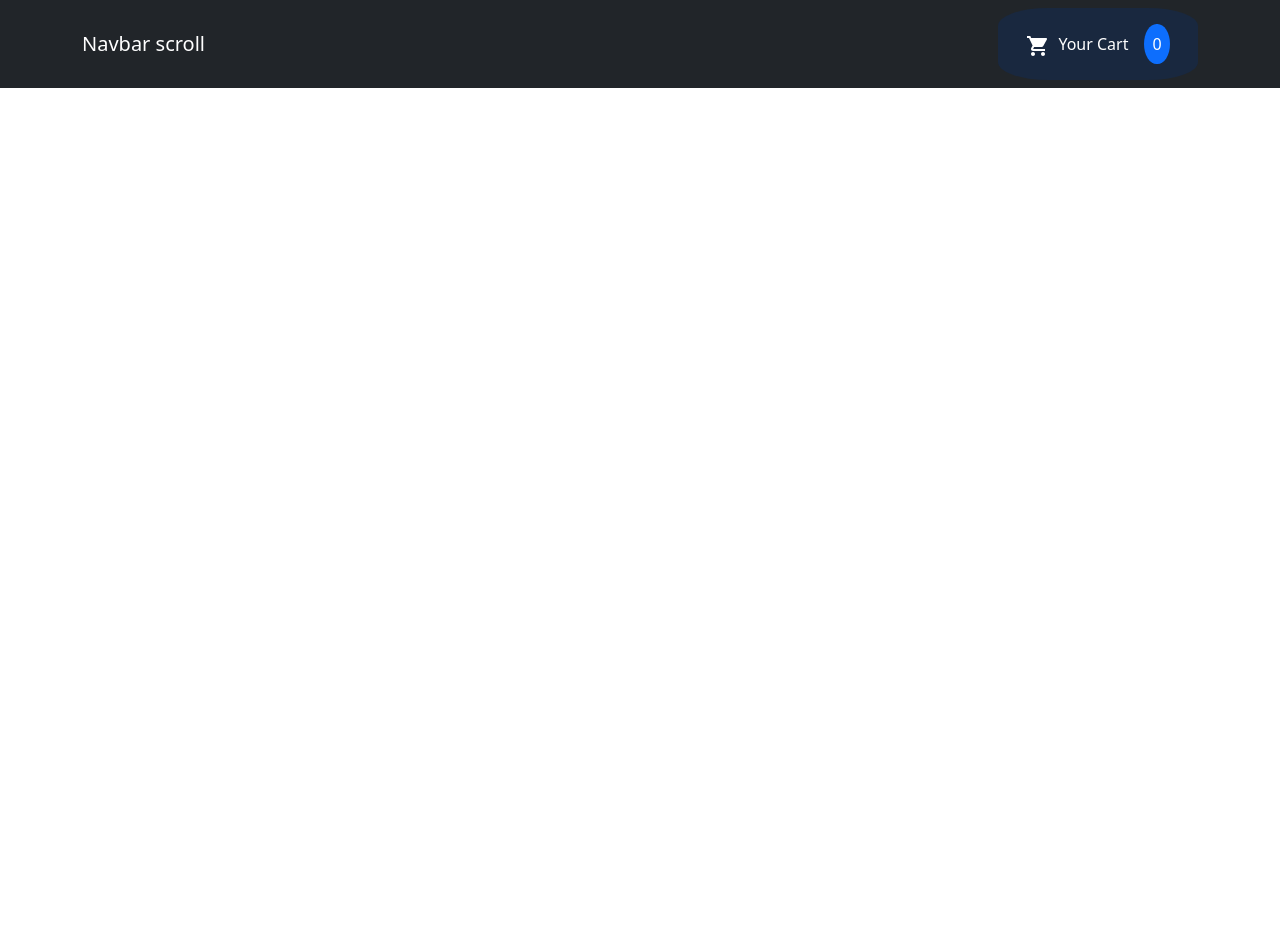
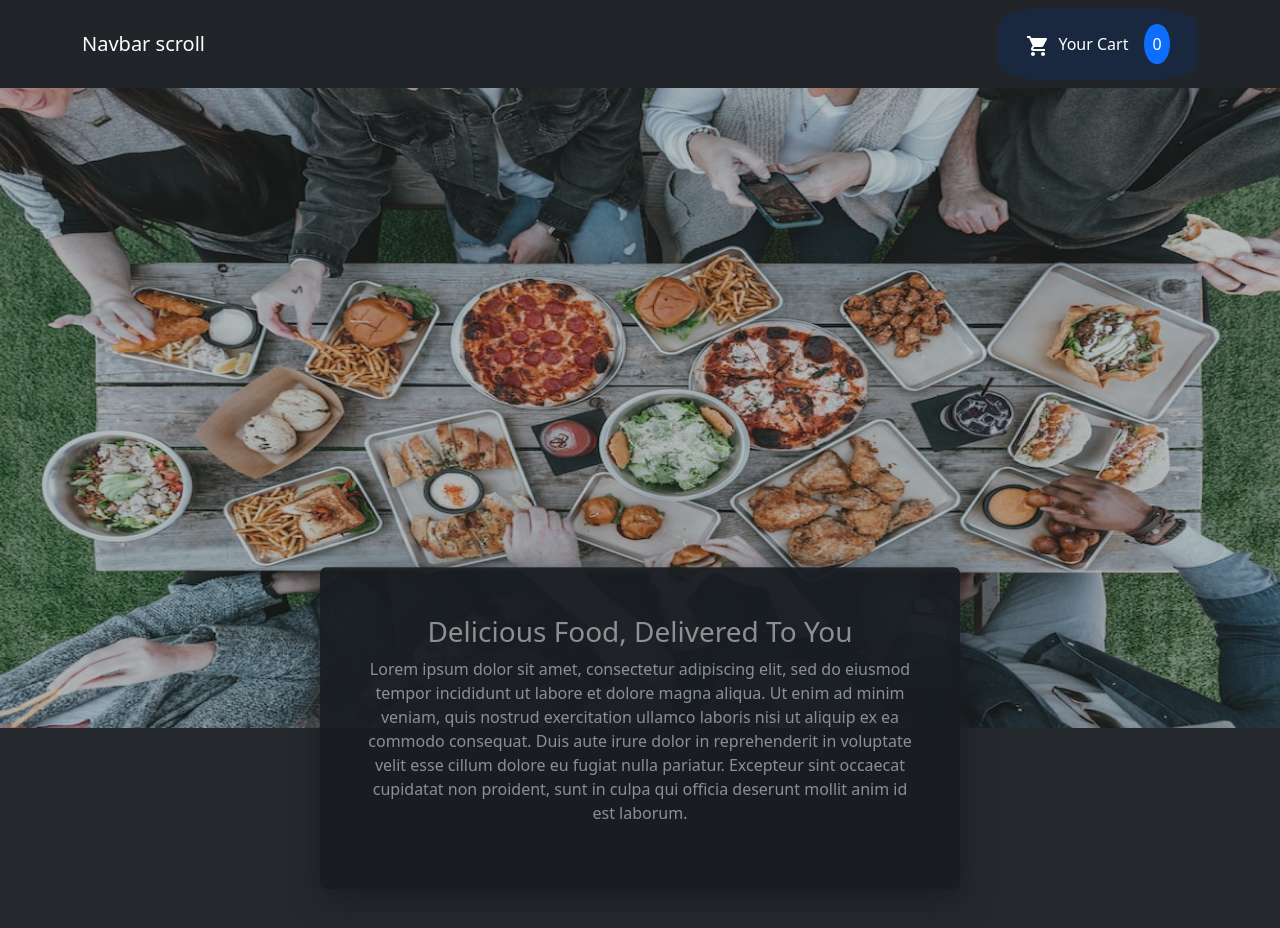
Before and after one commit to ALVONTERO/foodApp, a React (Create React App) app: page / in a window 1280 px wide. Shown: the top 928 px of the page. Before the commit the page ends 800 px from the top, so only its background shows below. Built offline with nearby package versions, Linux system fonts and the light colour scheme.

Commit message:
added dumy text and image

```diff
--- a/src/App.css
+++ b/src/App.css
@@ -0,0 +1,48 @@
+:root{
+    --dark-color: #19283f;
+    --white-color: #e2e2e2;
+    --grey-color: #191d22f1;
+
+}
+.App{
+    position: relative;
+    background-color: var(--grey-color);
+}
+
+.bg-img{
+    display: flex;
+    justify-content: center;
+}
+@media screen and (min-width:992px) {
+    .App .img{
+        max-height: 640px !important;
+    }
+}
+.App .img{
+    max-height: 440px;
+    opacity: 0.7;
+}
+@keyframes transitionIn {
+    from{
+        opacity: 0;
+        top: 0%;
+        transition: ease;
+    }
+
+    to{
+        opacity: 1;
+        top: 50%;
+        transition: ease 2s;
+    }
+}
+.App .open-qoute{
+    background-color: var(--grey-color);
+    width: 50%;
+    text-align: center;
+    position: relative;
+    top: 50%;
+    left: 25%;
+    transform: translate(0%,-50%);
+    box-shadow: 2px 10px 30px var(--grey-color);
+    animation: transitionIn 0.75s;
+}
--- a/src/App.js
+++ b/src/App.js
@@ -1,10 +1,12 @@
-import Navbars from './components/Navbars'
+import Navbars from "./components/Navbars";
 import "bootstrap/dist/css/bootstrap.min.css";
-
+import "./App.css";
+import Dummy from "./components/Dummy";
 function App() {
   return (
     <div className="App">
       <Navbars />
+      <Dummy />
     </div>
   );
 }
--- /dev/null
+++ b/src/components/Dummy.js
@@ -0,0 +1,28 @@
+import React from "react";
+import { Container } from "react-bootstrap";
+import FoodImage from "../assets/images/food-table.jfif";
+
+function Dummy() {
+  return (
+    <div>
+      {" "}
+      <Container fluid className="px-0 bg-img">
+        <img className="img w-100 img-fluid" src={FoodImage} alt="food-table" />
+      </Container>
+      <div className="open-qoute p-5 rounded text-white-50">
+        <h3>Delicious Food, Delivered To You</h3>
+        <p>
+          Lorem ipsum dolor sit amet, consectetur adipiscing elit, sed do
+          eiusmod tempor incididunt ut labore et dolore magna aliqua. Ut enim ad
+          minim veniam, quis nostrud exercitation ullamco laboris nisi ut
+          aliquip ex ea commodo consequat. Duis aute irure dolor in
+          reprehenderit in voluptate velit esse cillum dolore eu fugiat nulla
+          pariatur. Excepteur sint occaecat cupidatat non proident, sunt in
+          culpa qui officia deserunt mollit anim id est laborum.
+        </p>
+      </div>
+    </div>
+  );
+}
+
+export default Dummy;
--- a/src/components/Navbars.js
+++ b/src/components/Navbars.js
@@ -10,7 +10,7 @@ import Navbar from "react-bootstrap/Navbar";
 import ShoppingCartIcon from "@mui/icons-material/ShoppingCart";
 import "bootstrap/dist/css/bootstrap.min.css";
 import { useState } from "react";
-import './Navbars.css'
+import "./Navbars.css";
 
 function Navbars() {
   const [Counter, setCounter] = useState(0);
@@ -18,9 +18,7 @@ function Navbars() {
     <div>
       <Navbar bg="dark" expand="md">
         <Container>
-          <Navbar.Brand className="text-white">
-            Navbar scroll
-          </Navbar.Brand>
+          <Navbar.Brand className="text-white">Navbar scroll</Navbar.Brand>
           <Navbar.Toggle aria-controls="navbarScroll" />
           <Navbar.Collapse id="navbarScroll">
             <Form className="ms-auto">
```
Also changed, not shown: src/assets/images/food-table.jfif (added).
